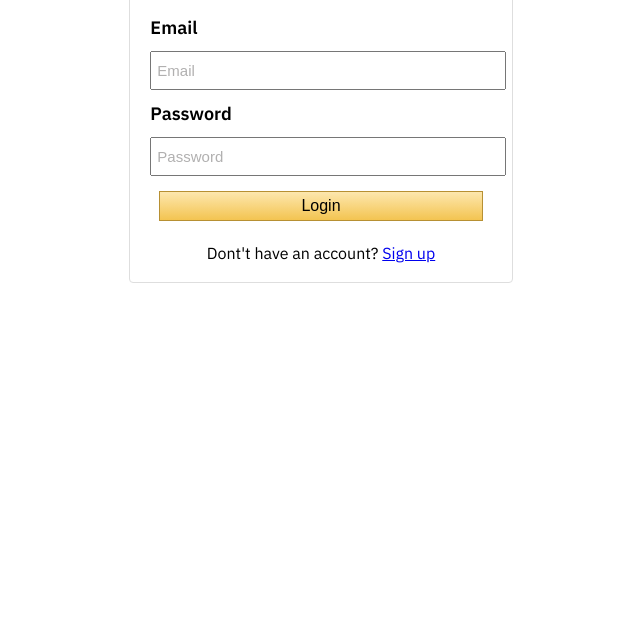
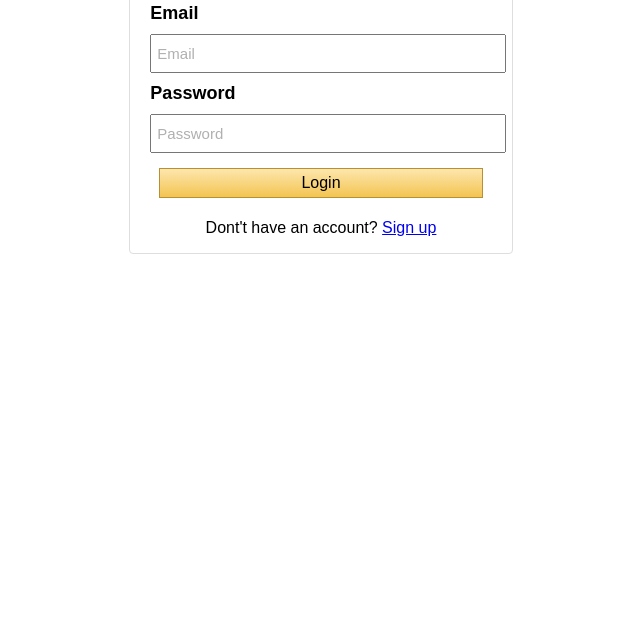
Before and after one commit to Ahmad-AlaaEdin/Amazon, a plain HTML site: page index.html in a window 1280 px wide. Shown: the part 161-800 px from the top of the page, without its empty margins (319-959 px from the left). Drawn offline with Linux system fonts and the light colour scheme.

Commit message:
Update register.css

```diff
--- a/register.css
+++ b/register.css
@@ -2,7 +2,7 @@
 body{
 
     box-sizing: border-box;
-    font-family: 'IBM Plex Sans Arabic', sans-serif;
+    font-family: Arial,sans-serif;
     font-weight:600;
     font-size: 18px;
 }
```
